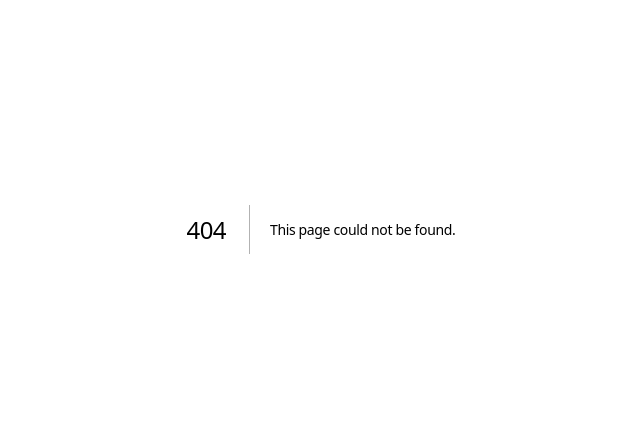
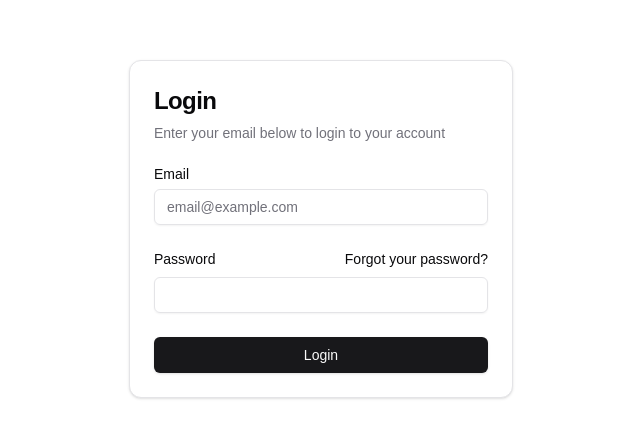
Before and after one commit to joe-tohdjojo/fetch, a Next.js app: page /login in a window 1280 px wide. Before the commit this address had no page. Shown: the part 171-608 px from the top of the page, without its empty margins (319-959 px from the left). Built offline with nearby package versions, Linux system fonts and the light colour scheme.

Commit message:
feat: Add LoginForm component and login page

```diff
--- a/src/app/layout.tsx
+++ b/src/app/layout.tsx
@@ -24,7 +24,10 @@
   children: React.ReactNode;
 }>) {
   return (
-    <html lang="en">
+    <html
+      lang="en"
+      suppressHydrationWarning
+    >
       <body
         className={`${geistSans.variable} ${geistMono.variable} antialiased`}
       >
--- /dev/null
+++ b/src/app/login/page.tsx
@@ -0,0 +1,11 @@
+import { LoginForm } from '@/components/LoginForm';
+
+export default function Page() {
+  return (
+    <div className="flex min-h-svh w-full items-center justify-center p-6 md:p-10">
+      <div className="w-full max-w-sm">
+        <LoginForm />
+      </div>
+    </div>
+  );
+}
--- /dev/null
+++ b/src/components/LoginForm.tsx
@@ -0,0 +1,69 @@
+import { cn } from '@/lib/utils';
+import { Button } from '@/components/ui/button';
+import {
+  Card,
+  CardContent,
+  CardDescription,
+  CardHeader,
+  CardTitle,
+} from '@/components/ui/card';
+import { Input } from '@/components/ui/input';
+import { Label } from '@/components/ui/label';
+
+export function LoginForm({
+  className,
+  ...props
+}: React.ComponentPropsWithoutRef<'div'>) {
+  return (
+    <div
+      className={cn('flex flex-col gap-6', className)}
+      {...props}
+    >
+      <Card>
+        <CardHeader>
+          <CardTitle className="text-2xl">Login</CardTitle>
+          <CardDescription>
+            Enter your email below to login to your account
+          </CardDescription>
+        </CardHeader>
+        <CardContent>
+          <form>
+            <div className="flex flex-col gap-6">
+              <div className="grid gap-2">
+                <Label htmlFor="email">Email</Label>
+                <Input
+                  id="email"
+                  type="email"
+                  placeholder="email@example.com"
+                  required
+                />
+              </div>
+              <div className="grid gap-2">
+                <div className="flex items-center">
+                  <Label htmlFor="password">Password</Label>
+                  <a
+                    href="#"
+                    className="ml-auto inline-block text-sm underline-offset-4 hover:underline"
+                  >
+                    Forgot your password?
+                  </a>
+                </div>
+                <Input
+                  id="password"
+                  type="password"
+                  required
+                />
+              </div>
+              <Button
+                type="submit"
+                className="w-full"
+              >
+                Login
+              </Button>
+            </div>
+          </form>
+        </CardContent>
+      </Card>
+    </div>
+  );
+}
```
